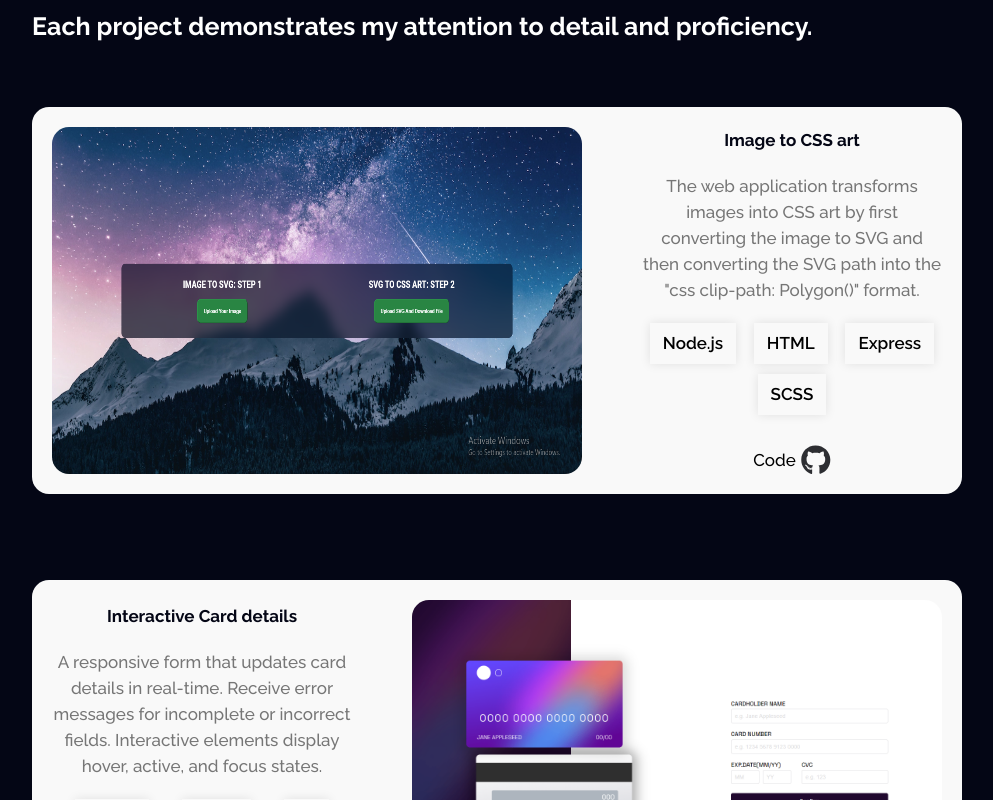
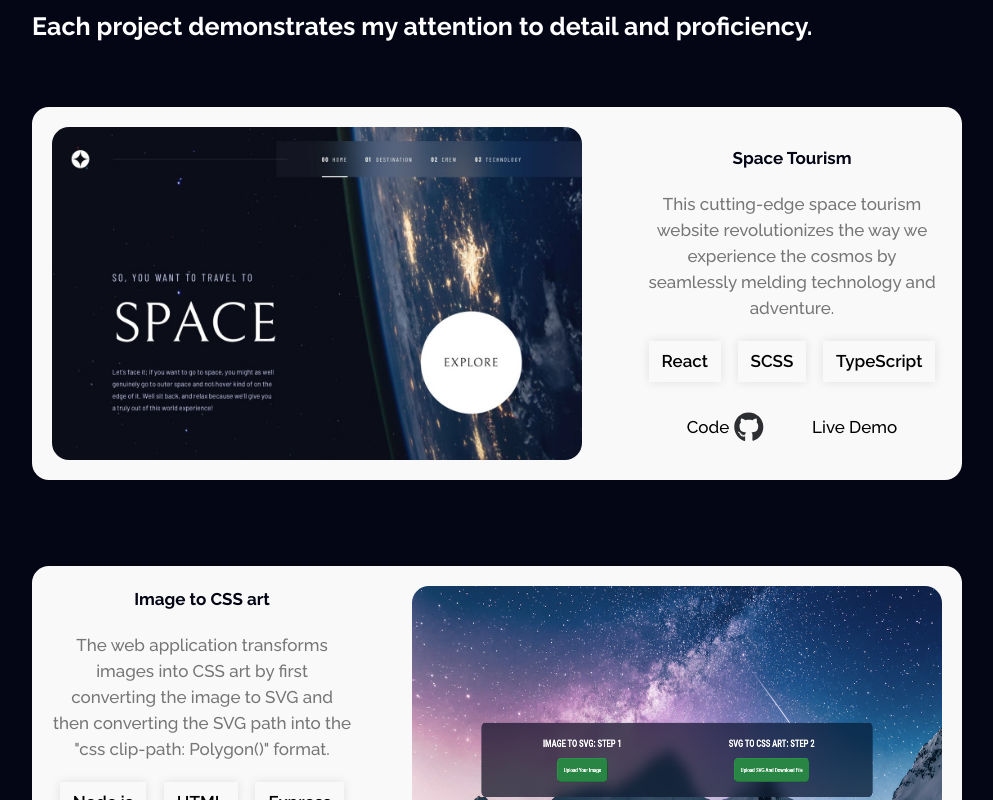
Before and after one commit to OlaleyeFisayo/fisayomi-portfolio, a React (Vite) app: page / in a window 1280 px wide. Shown: the part 1700-2500 px from the top of the page, without its empty margins (143-1136 px from the left). Built offline with nearby package versions, Linux system fonts and the light colour scheme.

Commit message:
Added New project

```diff
--- a/src/components/AboutSection/index.jsx
+++ b/src/components/AboutSection/index.jsx
@@ -1,7 +1,6 @@
 import "./index.scss";
 import aboutImg from "../../assets/images/about-img.webp";
 import workingEmoji from "../../assets/images/working-emoji.c5325f52b5be329995a5.png";
-import text from "../../assets/svgs/text.svg";
 
 export default function AboutSection() {
   return (
@@ -10,7 +9,6 @@ export default function AboutSection() {
         <div className="img-side">
           <img src={aboutImg} alt="about img" className="about-img" />
           <span>
-            {/* <img src={text} alt="text" /> */}
             <img src={workingEmoji} alt="Working Emoji" />
           </span>
         </div>
--- a/src/data.js
+++ b/src/data.js
@@ -1,17 +1,27 @@
 const data = [
   {
     id: 1,
+    imgUrl: "./images/space-tourism.jpg",
+    header: "Space Tourism",
+    description:
+      "This cutting-edge space tourism website revolutionizes the way we experience the cosmos by seamlessly melding technology and adventure.",
+    stacks: ["React", "SCSS", "TypeScript"],
+    links: [
+      "https://github.com/OlaleyeFisayo/space-tourism",
+      "https://space-tourism-olaleyefisayo.vercel.app/",
+    ],
+  },
+  {
+    id: 2,
     imgUrl: "./images/img-to-css-art.png",
     header: "Image to CSS art",
     description:
       'The web application transforms images into CSS art by first converting the image to SVG and then converting the SVG path into the "css clip-path: Polygon()" format.',
     stacks: ["Node.js", "HTML", "Express", "SCSS"],
-    links: [
-      "https://github.com/OlaleyeFisayo/imgToCSSart",
-    ],
+    links: ["https://github.com/OlaleyeFisayo/imgToCSSart"],
   },
   {
-    id: 2,
+    id: 3,
     imgUrl: "./images/interactive-card.png",
     header: "Interactive Card details",
     description:
@@ -23,7 +33,7 @@ const data = [
     ],
   },
   {
-    id: 3,
+    id: 4,
     imgUrl: "./images/quizzical.png",
     header: "Quiz App 2.0",
     description:
@@ -35,7 +45,7 @@ const data = [
     ],
   },
   {
-    id: 4,
+    id: 5,
     imgUrl: "./images/tenzies.png",
     header: "Tenzies",
     description:
```
Also changed, not shown: public/images/space-tourism.jpg (added).
